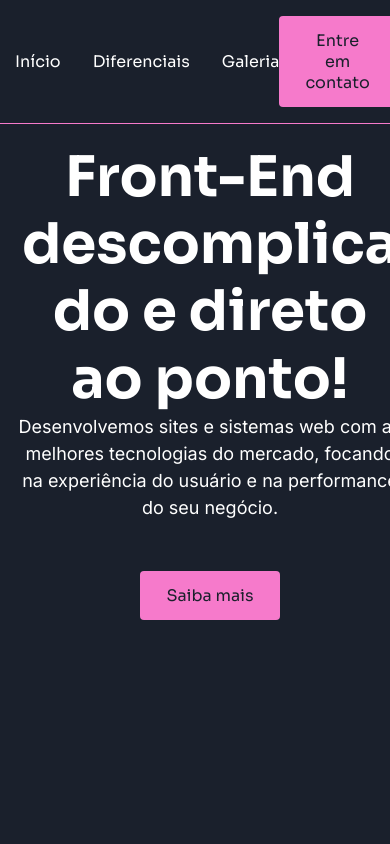
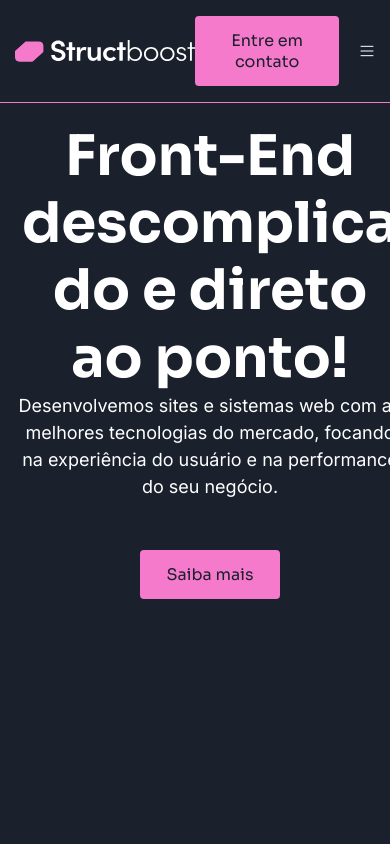
Before and after one commit to menesesdev/Structboost, a plain HTML site: page index.html in a window 390 px wide. Shown: the top 844 px of the page. Drawn offline with Linux system fonts and the light colour scheme.

Commit message:
Finalizando responsividade do header

```diff
--- a/css/main.css
+++ b/css/main.css
@@ -31,7 +31,6 @@ header ul li a {
   font-size: 1.6rem;
   text-decoration: none;
   transition: ease 0.2s;
-
 }
 
 header ul li a:hover {
@@ -40,6 +39,9 @@ header ul li a:hover {
   transform: scale(1.1);
 }
 
+header .menu-mobile {
+  display: none;
+}
 /************************ SECTION HERO ****************************/
 
 .section-hero {
@@ -93,7 +95,7 @@ header ul li a:hover {
   width: 100%;
   height: 15rem;
   background: var(--pink-10);
-    content: '';
+  content: "";
   position: absolute;
   bottom: 0;
   left: 0;
@@ -121,7 +123,6 @@ header ul li a:hover {
   padding-bottom: 5rem;
   border-bottom: solid 1px var(--pink-10);
 }
-
 
 /************************ SECTION ARTE DO FRONT END ****************************/
 
@@ -183,7 +184,6 @@ header ul li a:hover {
   margin-bottom: 3rem;
 }
 
-
 /************************ FOOTER ****************************/
 
 footer {
@@ -241,17 +241,39 @@ footer .footer-copy {
   padding-top: 2.4rem;
 }
 
-
 /************************ RESPONSIVIDADE ****************************/
 
-@media(max-width:1200px) {
-
+@media (max-width: 1200px) {
 }
 
-@media(max-width:991px) {
-
+@media (max-width: 991px) {
 }
 
-@media(max-width:560px) {
+@media (max-width: 768px) {
+  header nav {
+    display: none;
+  }
+  header .menu-mobile {
+    display: block;
+  }
+  header .container {
+    display: flex;
+    align-items: center;
+    justify-content: space-between;
+  }
 
+  header .btn-primary {
+    margin-left: auto; /* Empurra o botão para a direita */
+    margin-right: 2rem;
   }
+
+  header .container > a {
+    margin-right: auto; /* Empurra a logo para a esquerda */
+  }
+}
+
+@media (max-width: 560px) {
+  header .logo {
+    max-width: 180px;
+  }
+}
--- a/index.html
+++ b/index.html
@@ -23,7 +23,7 @@
     <header>
         <div class="container">
             <a href="./">
-                <img src="images/logo.svg" alt="Structboost">
+                <img class="logo" src="images/logo.svg" alt="Structboost">
             </a>
             <nav>
                 <ul>
@@ -33,6 +33,9 @@
                 </ul>
             </nav>
             <button class="btn-primary">Entre em contato</button>
+            <button class="menu-mobile">
+                <img src="images/icon-hamburger.svg" alt="Menu">
+            </button>
         </div>
     </header>
 
```
Lines whose indentation alone changed are shown as unchanged.
